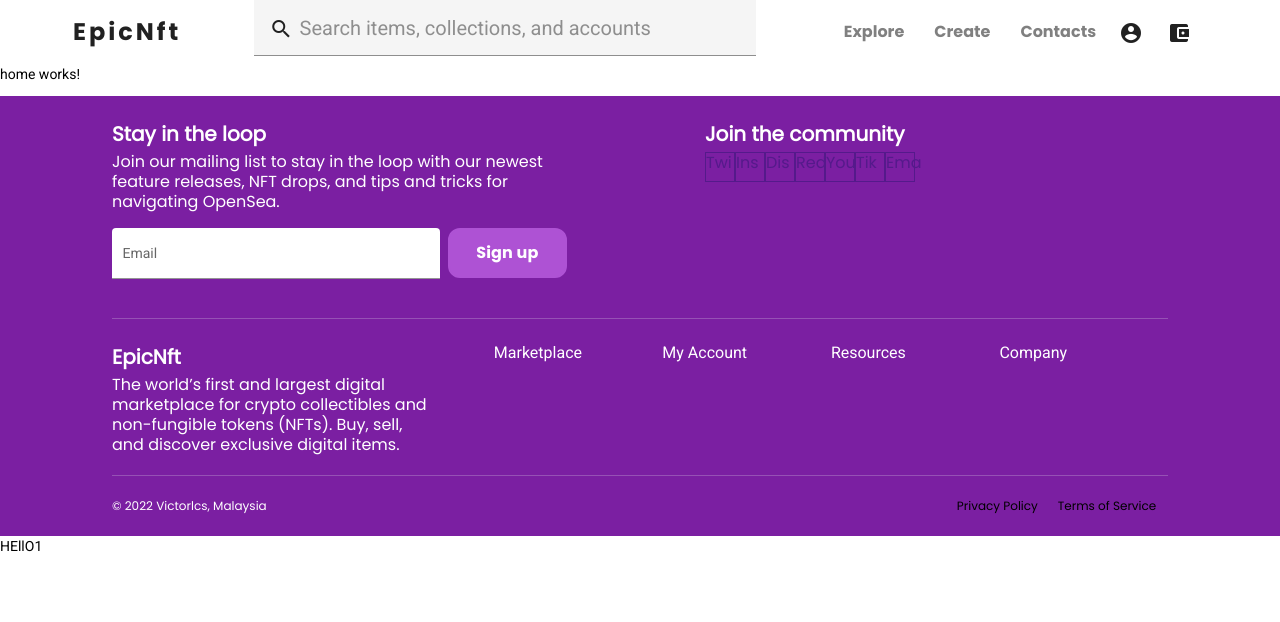
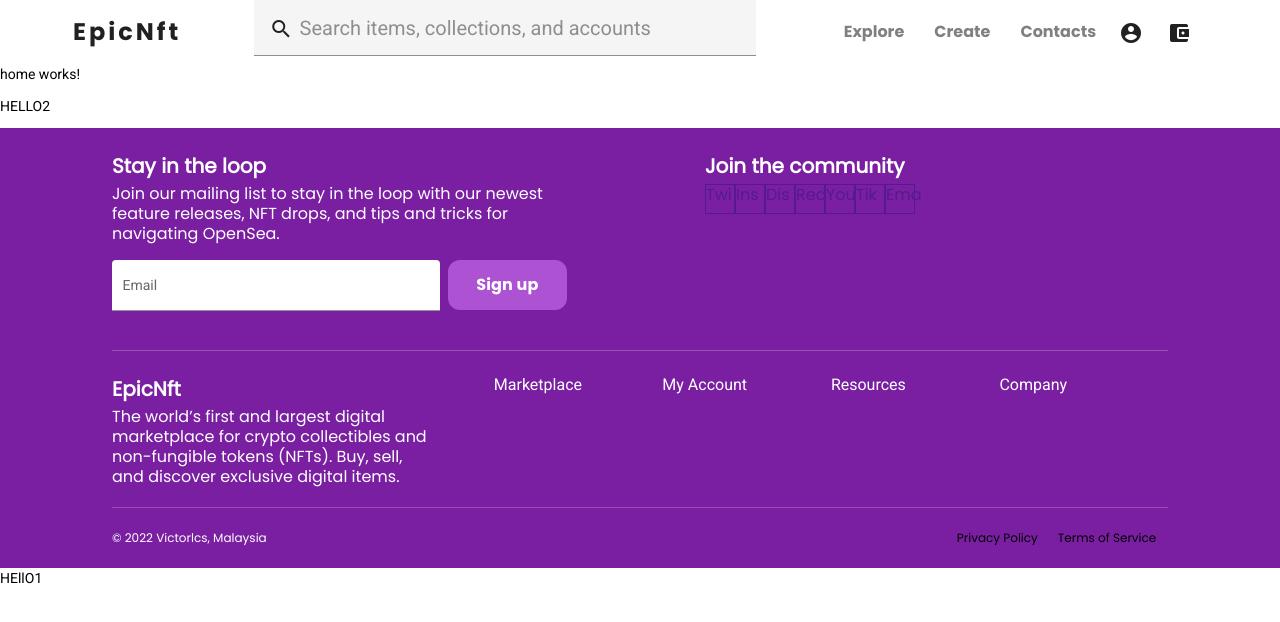
Before and after one commit to victorlcs/nft-market, an Angular app: page /home in a window 1280 px wide. Shown: the top 622 px of the page. Built offline with nearby package versions, Linux system fonts and the light colour scheme.

Commit message:
Update home.component.html

```diff
--- a/src/app/home/home.component.html
+++ b/src/app/home/home.component.html
@@ -1 +1,2 @@
 <p>home works!</p>
+<p>HELLO2</p>
```
